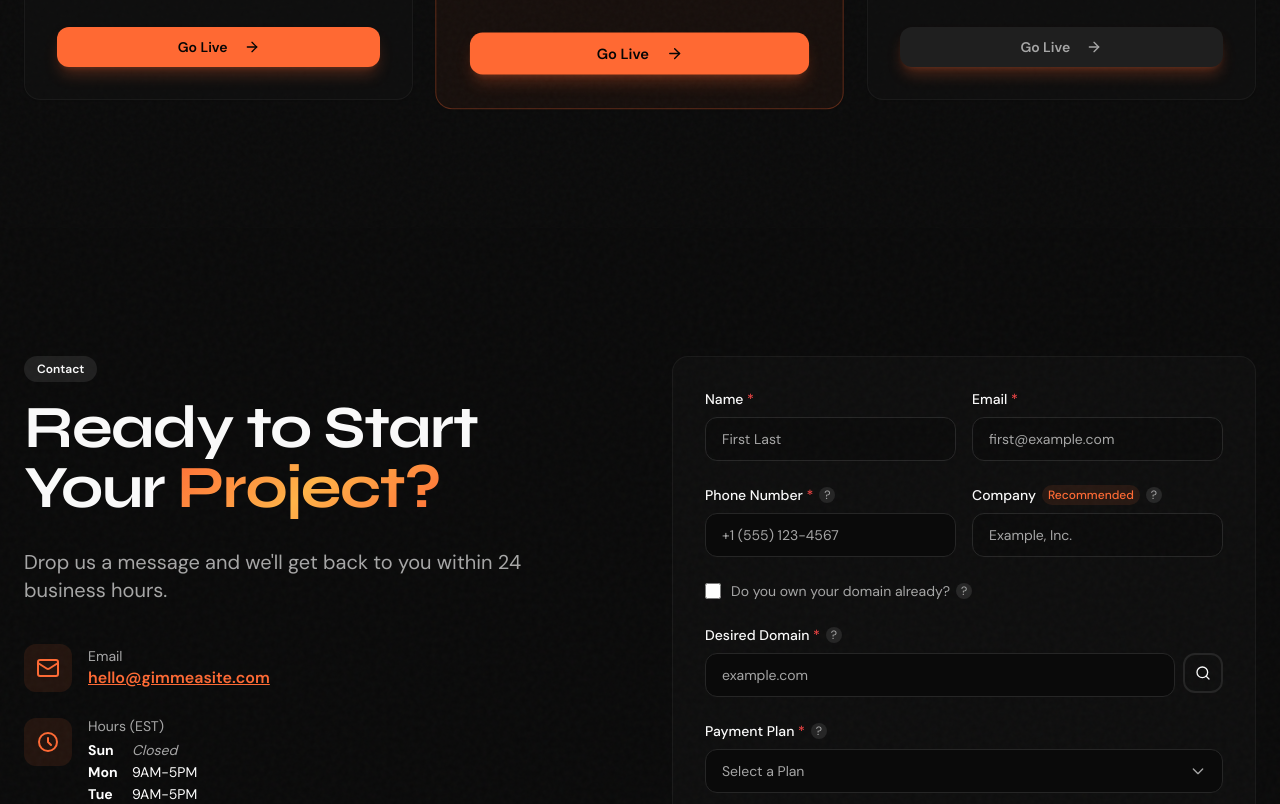
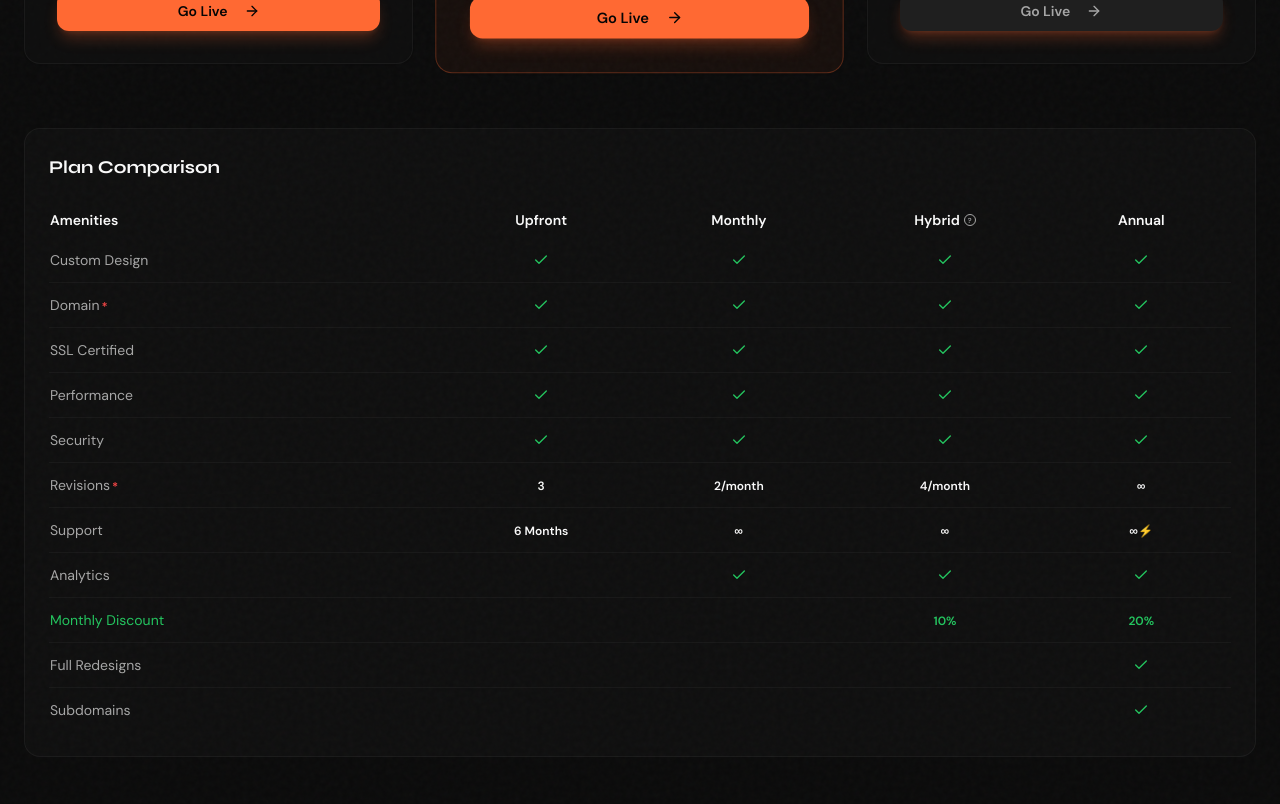
Before and after one commit to matrixfrr/GimmeASite, a Next.js app: page / in a window 1280 px wide. Shown: the part 4220-5024 px from the top of the page. Built offline with nearby package versions, Linux system fonts and the light colour scheme.

Commit message:
Plan Comparison Table: move inline between pricing cards and contact form

```diff
--- a/src/app/page.tsx
+++ b/src/app/page.tsx
@@ -539,7 +539,6 @@ function PricingSection({ onOpenPayment }: { onOpenPayment: (plan: "one-time" |
   const [showEquityCmsPopup, setShowEquityCmsPopup] = useState(false);
   const [showUpfrontPopup, setShowUpfrontPopup] = useState(false);
   const [showMonthlyPopup, setShowMonthlyPopup] = useState(false);
-  const [showComparePopup, setShowComparePopup] = useState(false);
   const [monthlyBilling, setMonthlyBilling] = useState<"monthly" | "annual">("monthly");
 
 
@@ -597,11 +596,6 @@ function PricingSection({ onOpenPayment }: { onOpenPayment: (plan: "one-time" |
           <p className="text-lg md:text-xl text-muted-foreground max-w-2xl mx-auto">
             Choose the perfect Plan for your business. All Plans include our quality and satisfaction guaranteed.
           </p>
-          <p className="text-lg md:text-xl max-w-2xl mx-auto mt-2">
-            <button type="button" onClick={() => setShowComparePopup(true)} className="text-orange-500 hover:underline transition-colors">
-              View the Plan Comparison Table.
-            </button>
-          </p>
         </div>
 
         <div className="grid md:grid-cols-3 gap-8 items-stretch">
@@ -771,23 +765,19 @@ function PricingSection({ onOpenPayment }: { onOpenPayment: (plan: "one-time" |
         )}
       </div>
 
-      {/* Plan Comparison Popup */}
-      {showComparePopup && (
-        <div className="fixed inset-0 bg-black/50 backdrop-blur-sm z-50 flex items-center justify-center p-4" onClick={() => setShowComparePopup(false)}>
-          <div className="bg-card border border-border rounded-2xl p-6 max-w-2xl w-full shadow-xl animate-slideIn max-h-[90vh] overflow-y-auto" onClick={(e) => e.stopPropagation()}>
-            <div className="flex items-start justify-between mb-5">
-              <h3 className="text-lg font-bold">Plan Comparison</h3>
-              <button type="button" onClick={() => setShowComparePopup(false)} className="text-muted-foreground hover:text-foreground transition-colors ml-3 flex-shrink-0"><X className="w-4 h-4" /></button>
-            </div>
+      {/* Plan Comparison Table — inline between pricing cards and contact form */}
+      <div className="max-w-7xl mx-auto px-6 mt-16">
+        <div className="bg-card/50 border border-border/50 rounded-2xl p-6">
+          <h3 className="text-lg font-bold mb-5">Plan Comparison</h3>
           <div className="overflow-x-auto">
             <table className="w-full text-sm border-collapse">
               <thead>
                 <tr>
-                    <th className="text-left py-2 pr-4 font-semibold text-foreground w-1/2">Amenities</th>
-                    <th className="text-center py-2 px-2 font-semibold text-foreground">Upfront</th>
-                    <th className="text-center py-2 px-2 font-semibold text-foreground">Monthly</th>
-                    <th className="text-center py-2 px-2 font-semibold text-foreground"><span className="inline-flex items-center justify-center gap-0.5">Hybrid<span role="button" tabIndex={0} onClick={() => window.dispatchEvent(new CustomEvent("openFaqAt", { detail: 2 }))} onKeyDown={(e) => { if (e.key === "Enter") window.dispatchEvent(new CustomEvent("openFaqAt", { detail: 2 })); }} className="inline-flex items-center justify-center w-3 h-3 rounded-full border border-muted-foreground text-muted-foreground hover:text-primary hover:border-primary transition-colors text-[0.45rem] leading-none cursor-pointer ml-0.5">?</span></span></th>
-                    <th className="text-center py-2 px-2 font-semibold text-foreground">Annual</th>
+                  <th className="text-left py-2 pr-4 font-semibold text-foreground w-1/3">Amenities</th>
+                  <th className="text-center py-2 px-4 font-semibold text-foreground">Upfront</th>
+                  <th className="text-center py-2 px-4 font-semibold text-foreground">Monthly</th>
+                  <th className="text-center py-2 px-4 font-semibold text-foreground"><span className="inline-flex items-center justify-center gap-0.5">Hybrid<span role="button" tabIndex={0} onClick={() => window.dispatchEvent(new CustomEvent("openFaqAt", { detail: 2 }))} onKeyDown={(e) => { if (e.key === "Enter") window.dispatchEvent(new CustomEvent("openFaqAt", { detail: 2 })); }} className="inline-flex items-center justify-center w-3 h-3 rounded-full border border-muted-foreground text-muted-foreground hover:text-primary hover:border-primary transition-colors text-[0.45rem] leading-none cursor-pointer ml-0.5">?</span></span></th>
+                  <th className="text-center py-2 px-4 font-semibold text-foreground">Annual</th>
                 </tr>
               </thead>
               <tbody className="divide-y divide-border/40">
@@ -808,22 +798,20 @@ function PricingSection({ onOpenPayment }: { onOpenPayment: (plan: "one-time" |
                     ? <span className={`text-xs font-semibold ${typeof v === "string" && v.endsWith("%") ? "text-green-500" : "text-foreground"}`}>{v}</span>
                     : v ? <Check className="w-4 h-4 text-green-500 mx-auto" /> : null;
                   return (
-                      <tr key={perk} className={`transition-colors ${"hover:bg-muted/20"}`}>
-                        <td className={`py-2.5 pr-4 ${perk === "Monthly Discount" ? "text-green-500" : "text-muted-foreground"}`}>{perk}{(perk === "Domain" || perk === "Revisions") && <span className="text-red-500 font-bold text-xs cursor-help ml-0.5 align-middle" title="Conditions may apply.">*</span>}</td>
-                        <td className="text-center py-2.5 px-2">{cell(up)}</td>
-                        <td className="text-center py-2.5 px-2">{cell(mo)}</td>
-                        <td className="text-center py-2.5 px-2">{cell(hy)}</td>
-                        <td className="text-center py-2.5 px-2">{cell(an)}</td>
+                    <tr key={perk} className="transition-colors hover:bg-muted/20">
+                      <td className={`py-3 pr-4 ${perk === "Monthly Discount" ? "text-green-500" : "text-muted-foreground"}`}>{perk}{(perk === "Domain" || perk === "Revisions") && <span className="text-red-500 font-bold text-xs cursor-help ml-0.5 align-middle" title="Conditions may apply.">*</span>}</td>
+                      <td className="text-center py-3 px-4">{cell(up)}</td>
+                      <td className="text-center py-3 px-4">{cell(mo)}</td>
+                      <td className="text-center py-3 px-4">{cell(hy)}</td>
+                      <td className="text-center py-3 px-4">{cell(an)}</td>
                     </tr>
                   );
                 })}
               </tbody>
             </table>
           </div>
-            <button type="button" onClick={() => setShowComparePopup(false)} className="mt-5 w-full py-2 rounded-lg bg-primary text-primary-foreground text-sm font-medium hover:bg-primary/90 transition-colors">Got It</button>
-          </div>
-        </div>
-      )}
+        </div>
+      </div>
 
       {/* Equity/CMS popup — rendered at section level to avoid scroll glitch */}
 
```
Lines whose indentation alone changed are shown as unchanged.
